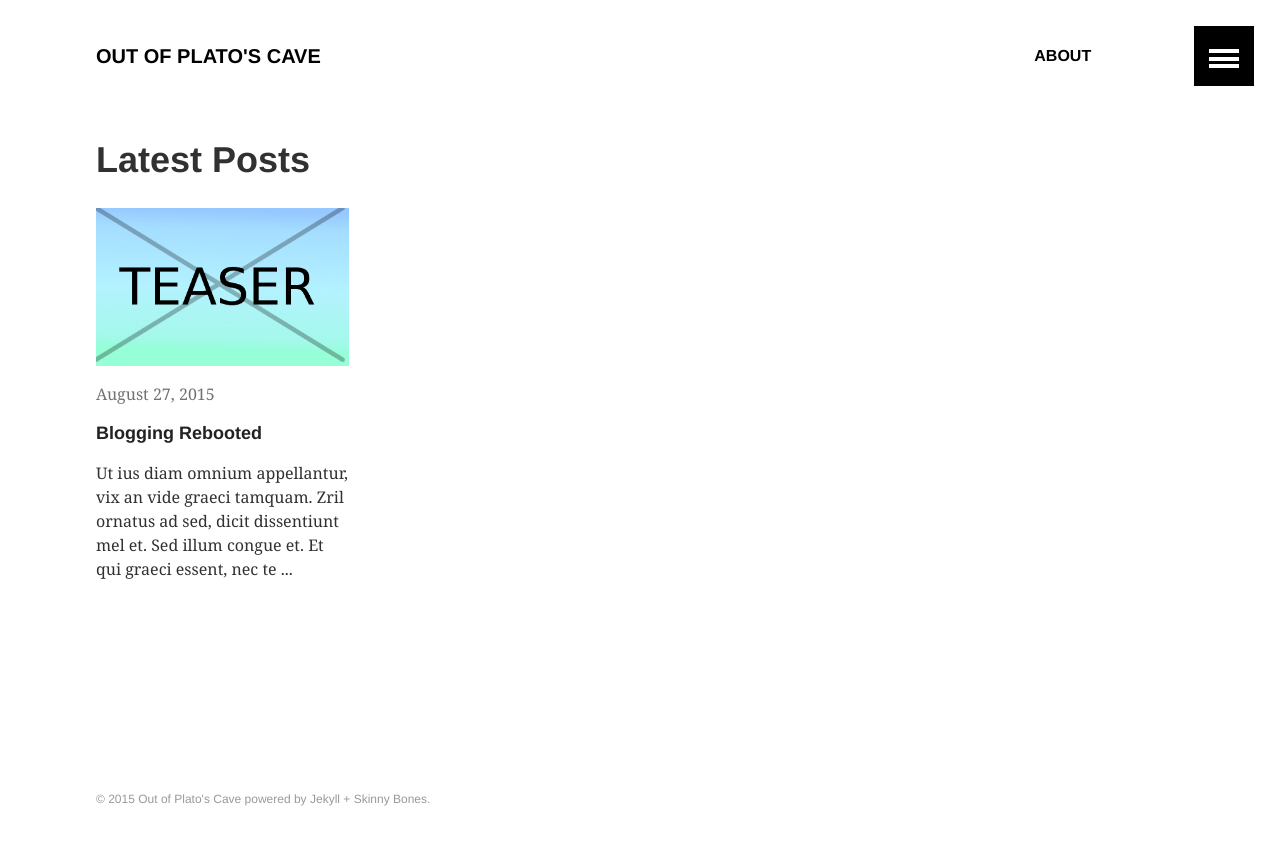
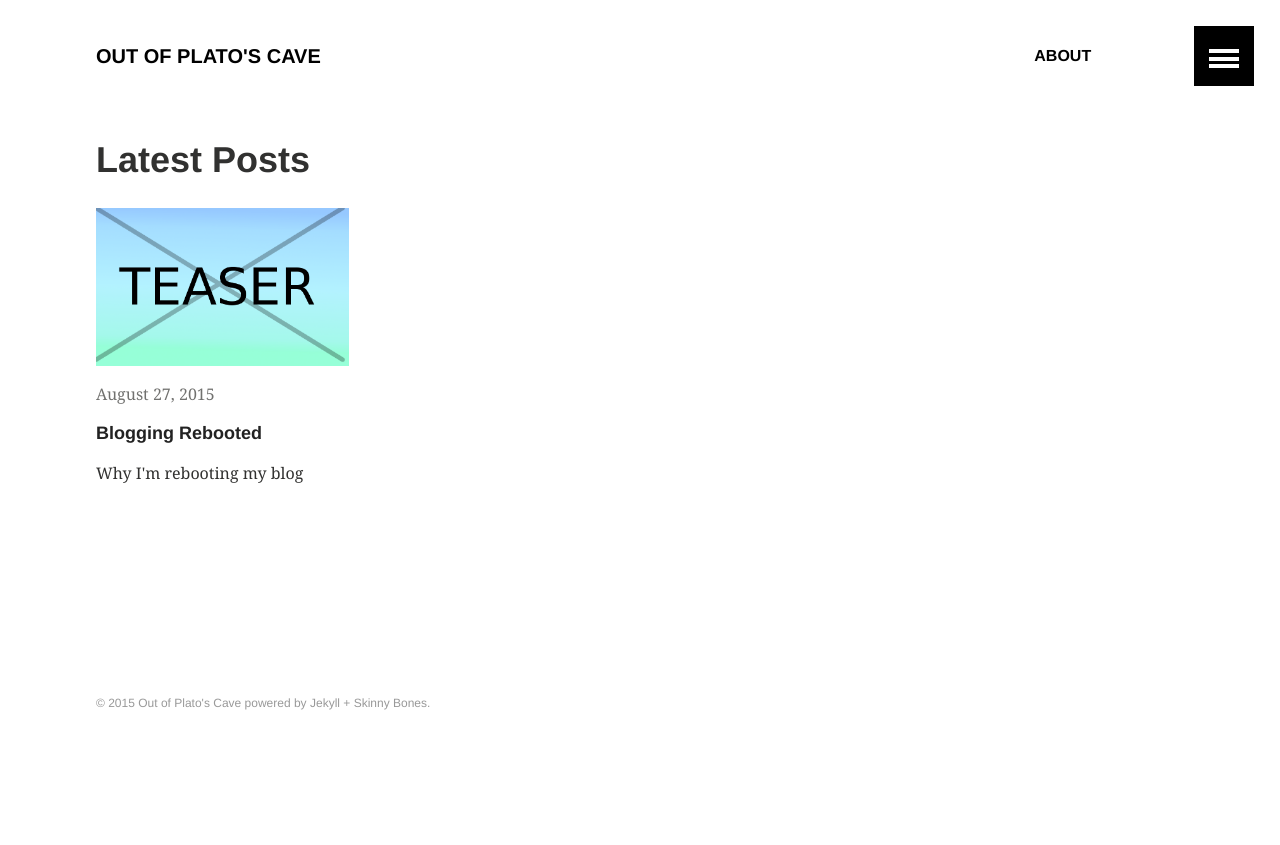
Before and after one commit to butchland/butchland.github.io, a Jekyll site: the page built from index.md, in a window 1280 px wide. Shown: the top 845 px of the page. Built offline with Jekyll 4.4.1, drawn with Linux system fonts in a browser that asks for light colours.

Commit message:
adding blog entry details

```diff
--- a/_posts/2015-08-27-blogging-rebooted.md
+++ b/_posts/2015-08-27-blogging-rebooted.md
@@ -2,9 +2,9 @@
 layout: article
 title: "Blogging Rebooted"
 modified:
-categories:
-excerpt:
-tags: []
+categories: posts
+excerpt: "Why I'm rebooting my blog"
+tags: [misc]
 image:
   feature:
   teaser:
```
